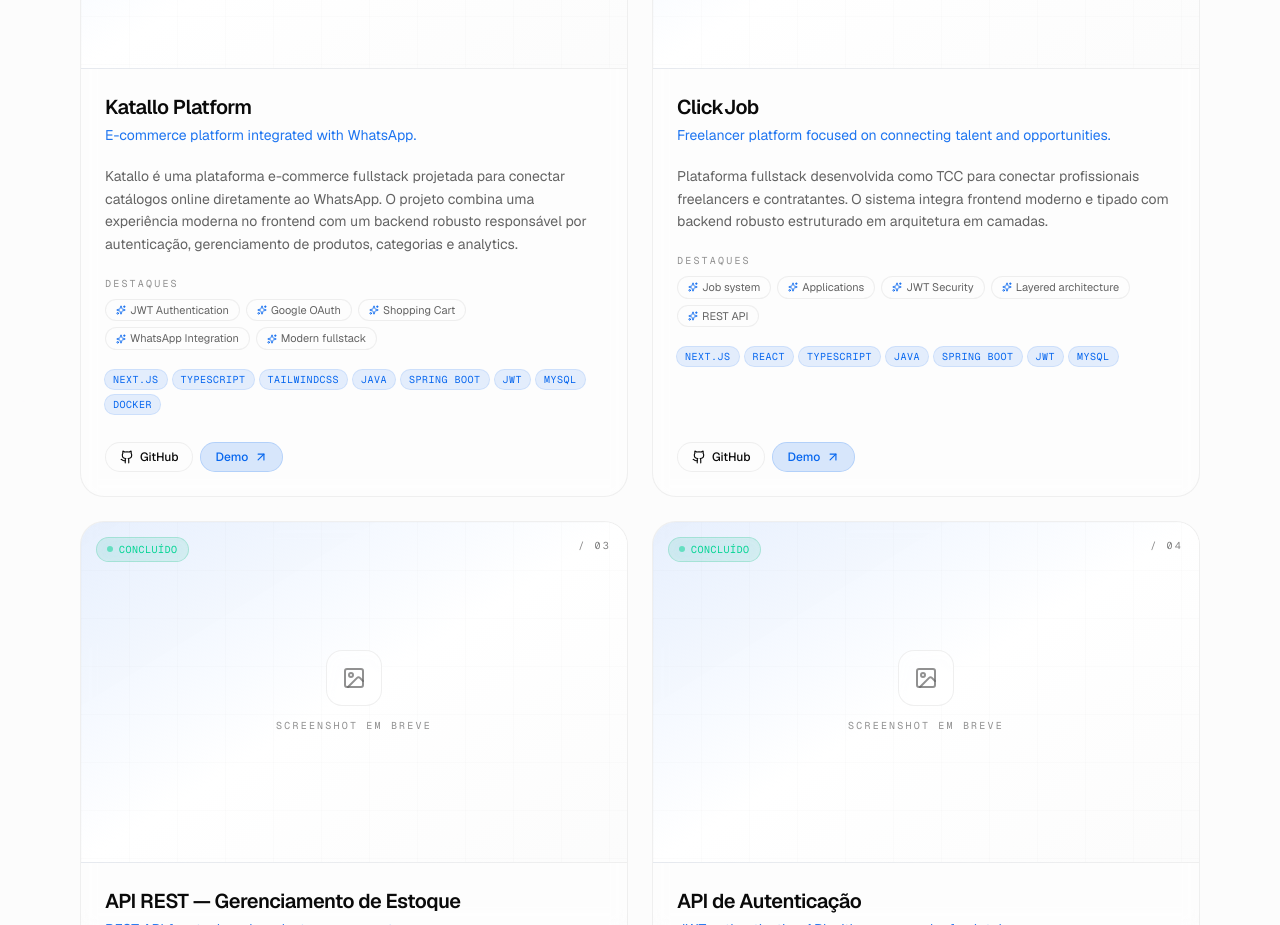
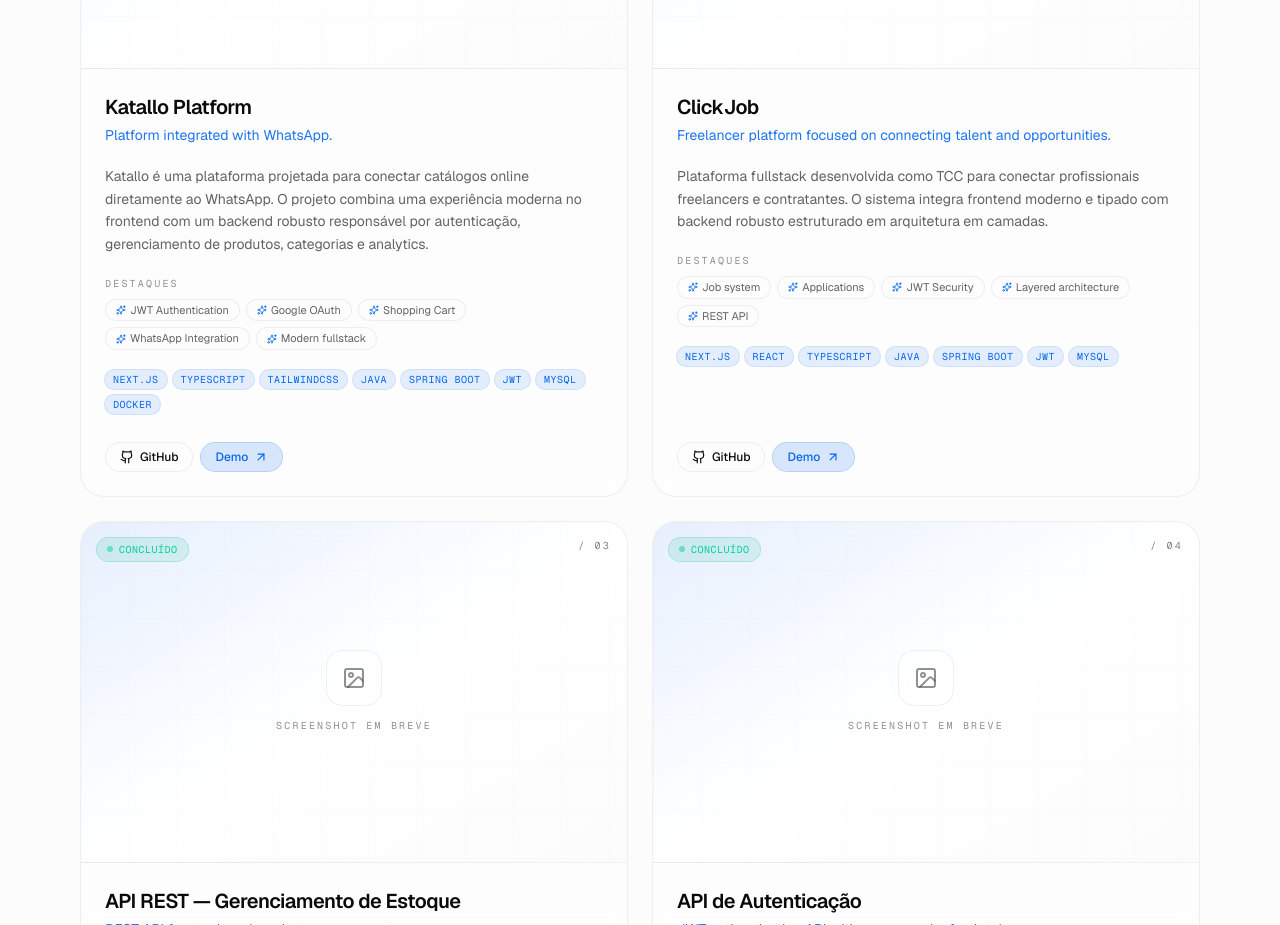
Before and after one commit to fxxggah/my-portfolio, a Next.js app: page / in a window 1280 px wide. Shown: the part 3920-4845 px from the top of the page. Built offline with nearby package versions, Linux system fonts and the light colour scheme.

Commit message:
refactor: altera alguns textos

```diff
--- a/components/language-provider.tsx
+++ b/components/language-provider.tsx
@@ -85,9 +85,9 @@ const pt: Dict = {
   "projects.highlights": "Destaques",
 
   "p1.title": "Katallo Platform",
-  "p1.short": "E-commerce platform integrated with WhatsApp.",
+  "p1.short": "Platform integrated with WhatsApp.",
   "p1.long":
-    "Katallo é uma plataforma e-commerce fullstack projetada para conectar catálogos online diretamente ao WhatsApp. O projeto combina uma experiência moderna no frontend com um backend robusto responsável por autenticação, gerenciamento de produtos, categorias e analytics.",
+    "Katallo é uma plataforma projetada para conectar catálogos online diretamente ao WhatsApp. O projeto combina uma experiência moderna no frontend com um backend robusto responsável por autenticação, gerenciamento de produtos, categorias e analytics.",
 
   "p2.title": "ClickJob",
   "p2.short": "Freelancer platform focused on connecting talent and opportunities.",
@@ -192,9 +192,9 @@ const en: Dict = {
   "projects.highlights": "Highlights",
 
   "p1.title": "Katallo Platform",
-  "p1.short": "E-commerce platform integrated with WhatsApp.",
+  "p1.short": "Platform integrated with WhatsApp.",
   "p1.long":
-    "Katallo is a fullstack e-commerce platform designed to connect online catalogs directly to WhatsApp. It combines a modern frontend experience with a robust backend for authentication, product and category management, and analytics.",
+    "Katallo is a platform designed to connect online catalogs directly to WhatsApp. It combines a modern frontend experience with a robust backend for authentication, product and category management, and analytics.",
 
   "p2.title": "ClickJob",
   "p2.short": "Freelancer platform focused on connecting talent and opportunities.",
```
Also changed, not shown: public/clickjob-mobile.png (added), public/clickjob-pc.png (added).
